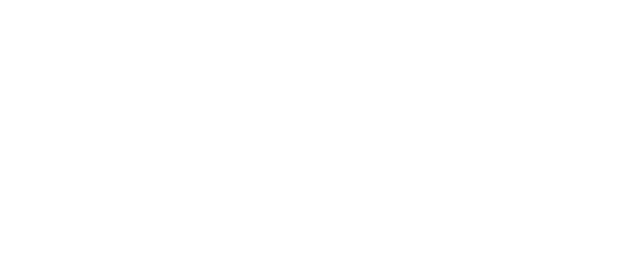
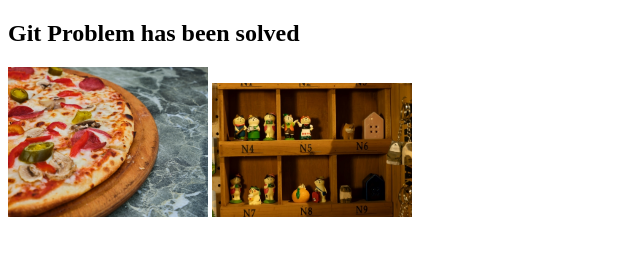
Before and after one commit to Naabil05/Problem-Will-Never-Last, a plain HTML site: page Index.html in a window 1280 px wide. Shown: the whole page, without its empty margins (0-640 px from the left). Drawn offline with Linux system fonts and the light colour scheme.

Commit message:
Added Pictures

```diff
--- a/Index.html
+++ b/Index.html
@@ -8,7 +8,9 @@
 </head>
 
 <body>
-
+    <h2>Git Problem has been solved</h2>
+    <img width="200px" src="images/Pizza.jpg" alt="">
+    <img width="200px" src="images/Shelf.jpg" alt="">
 </body>
 
 </html>
```
Also changed, not shown: images/Pizza.jpg (added), images/Shelf.jpg (added).
